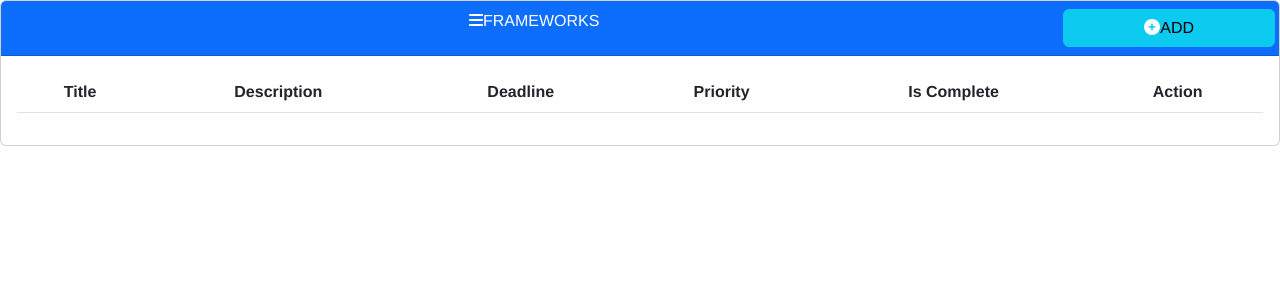
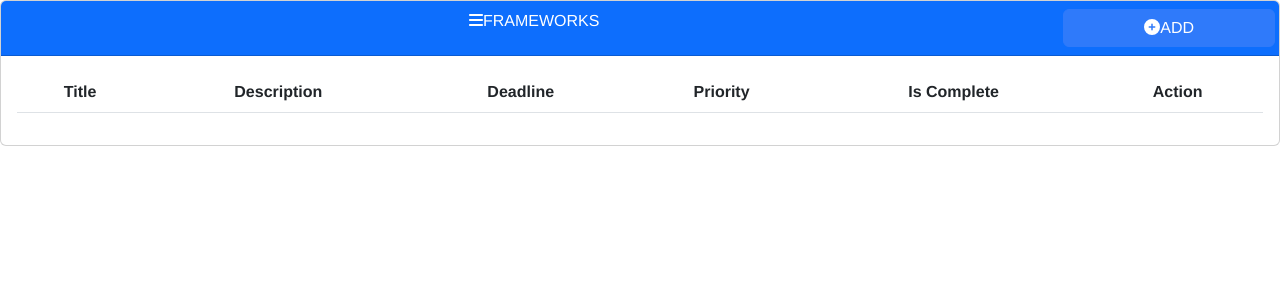
Before and after one commit to leonardovrodriguez/classProject, a Vue app in the folder ToDo/: page / in a window 1280 px wide. Shown: the top 300 px of the page. Built offline with nearby package versions, Linux system fonts and the light colour scheme.

Commit message:
button color and gb-color

```diff
--- a/ToDo/src/components/ToDo.vue
+++ b/ToDo/src/components/ToDo.vue
@@ -3,7 +3,7 @@
       <div class="bg-primary card-header" style="color: white">
         <div class="row">
           <div id="headera" class="col-md-10"><font-awesome-icon icon="fa-solid fa-bars"/>FRAMEWORKS</div>
-          <button class="col-md-2 float-right btn btn-info" @click="newTask"><font-awesome-icon icon="fa-solid fa-circle-plus" inverse/>ADD</button>
+          <button class="col-md-2 float-right btn btn-info" @click="newTask" style="background-color: #2f7afa !important; border-color: #2f7afa !important; color:white"><font-awesome-icon icon="fa-solid fa-circle-plus" inverse/>ADD</button>
         </div>
       </div>
       <div class="card-body">
```
